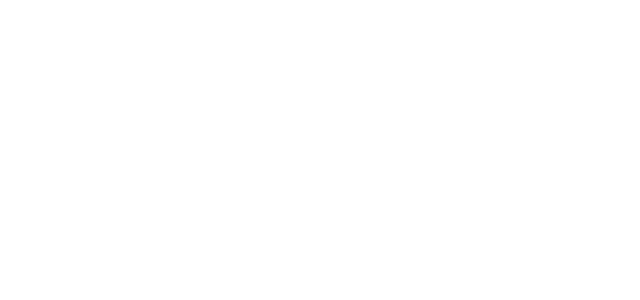
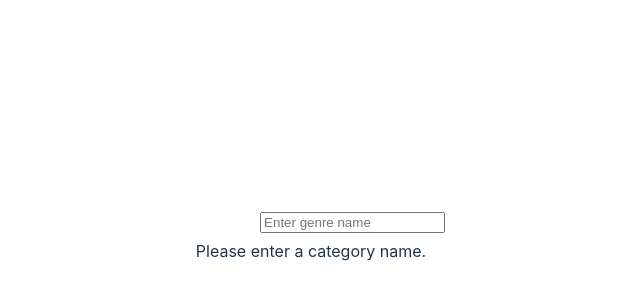
Before and after one commit to Ha3aM60/Netflix, a React (Vite) app: page /control-panel/category/addGenre in a window 1280 px wide. Before the commit this address had no page. Shown: the part 172-472 px from the top of the page, without its empty margins (329-969 px from the left). Built offline with nearby package versions, Linux system fonts and the light colour scheme.

Commit message:
add genre update

```diff
--- a/package.json
+++ b/package.json
@@ -14,6 +14,7 @@
     "bootstrap": "^5.3.3",
     "formik": "^2.4.5",
     "react": "^18.2.0",
+    "react-bootstrap": "^2.10.1",
     "react-dom": "^18.2.0",
     "react-router-dom": "^6.22.1"
   },
--- a/src/App.tsx
+++ b/src/App.tsx
@@ -1,6 +1,7 @@
 import './App.css'
 import { Route, Routes } from 'react-router-dom'
 import { AdminLayout } from './layouts/AdminLayout'
+import { AddGenre } from './pages/Admin/AddGenre'
 
 function App() {
 
@@ -8,7 +9,11 @@
   return (
     <>
       <Routes>
-        <Route path='/control-panel' element={<AdminLayout></AdminLayout>}></Route>
+        <Route path='/control-panel' element={<AdminLayout></AdminLayout>}>
+          <Route path='category'>
+            <Route path='addGenre' element={<AddGenre></AddGenre>}></Route>
+          </Route>
+        </Route>
       </Routes>
 
     </>
--- a/src/pages/Admin/AddGenre.tsx
+++ b/src/pages/Admin/AddGenre.tsx
@@ -1,11 +1,45 @@
-import React from 'react';
-
+import React, { useState } from 'react';
+import { IGenreItem } from '../../utils/types';
+import { Form } from "react-bootstrap";
 
 
 export const AddGenre = () => {
-    return(
+    const [genre, setGenre] = useState<IGenreItem>({
+        id: 0,
+        name: ""
+    });
+    const [loading, setLoading] = useState(true);
+    const [validated, setValidated] = useState(false);
+    const [ErrorServer, setErrorServer] = useState("");
+
+    function handleChange(event: React.ChangeEvent<HTMLInputElement>) {
+        const { name, value } = event.target;
+        setGenre((prevState) => ({
+            ...prevState,
+            [name]: value,
+        }));
+    }
+    return (
         <>
-
+            <Form noValidate validated={validated} onSubmit={() => { }}>
+                <Form.Group className="mb-3" controlId="formCategoryName" >
+                    <Form.Label style={{
+                        color: 'white',
+                        fontSize: "30px"
+                    }}>Name</Form.Label>
+                    <Form.Control
+                        type="text"
+                        placeholder="Enter genre name"
+                        name="name"
+                        value={genre.name}
+                        required
+                        onChange={handleChange}
+                    />
+                    <Form.Control.Feedback type="invalid">
+                        Please enter a category name.
+                    </Form.Control.Feedback>
+                </Form.Group>
+            </Form>
 
         </>
     )
--- /dev/null
+++ b/src/utils/types.ts
@@ -0,0 +1,5 @@
+export interface IGenreItem {
+    id: number;
+    name: string;
+
+}
```
Also changed, not shown: 1 other file (tests, documents, lock files or other folders).
